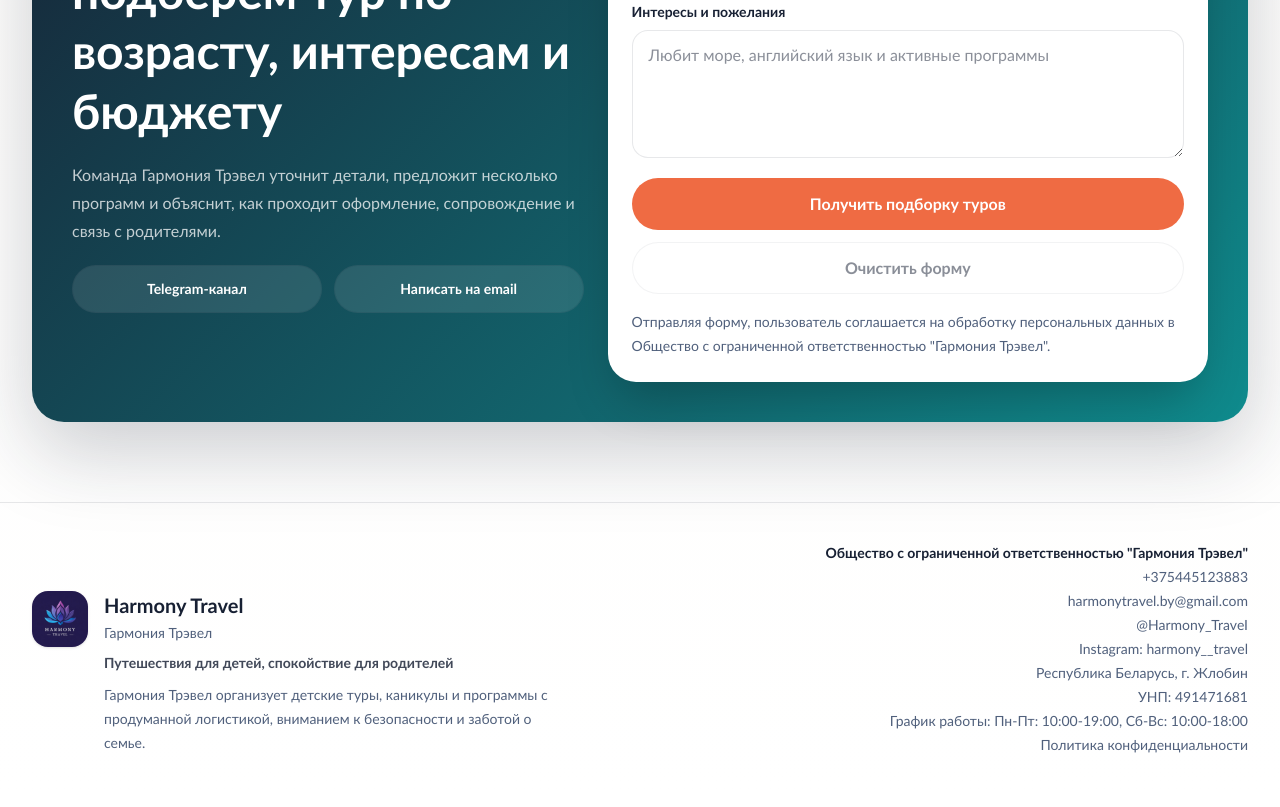
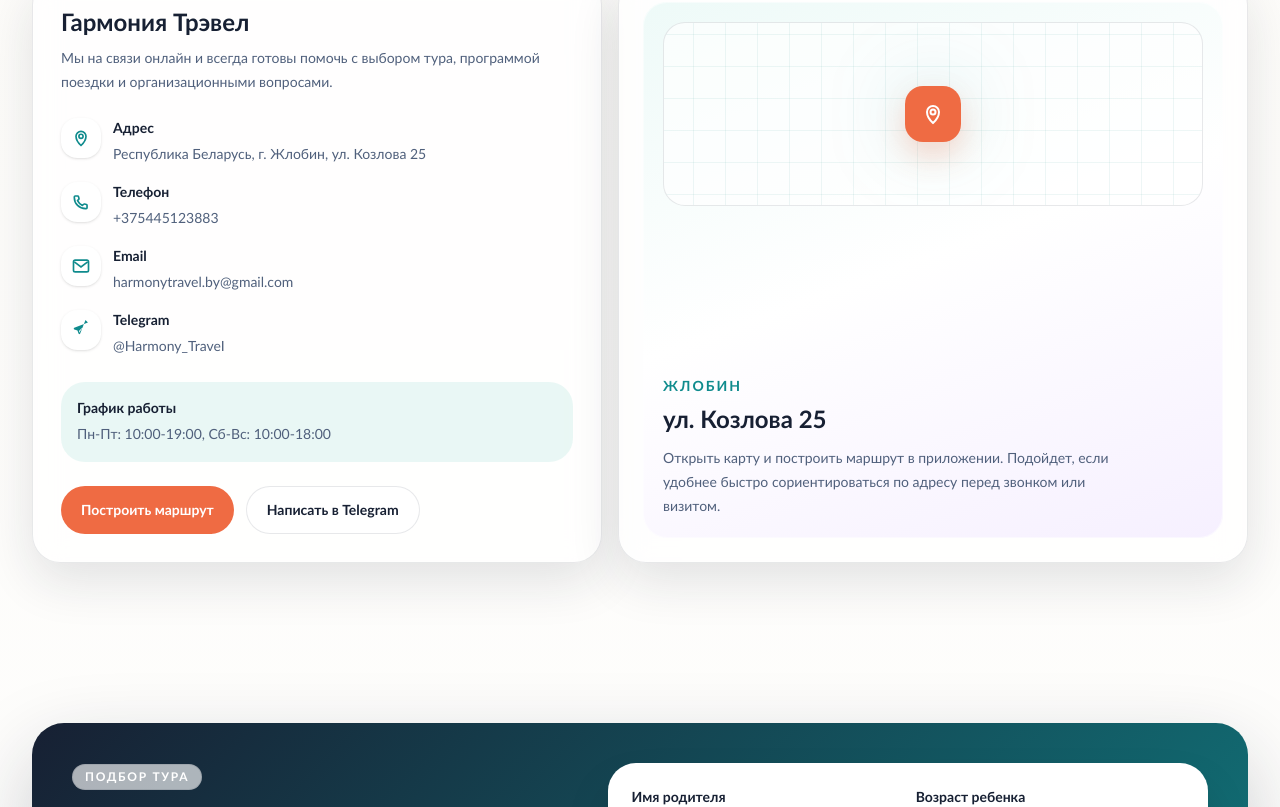
Before and after one commit to bonadysev/HarmonyTravel, a Next.js app: page / in a window 1280 px wide. Shown: the part 10500-11307 px from the top of the page. Built offline with nearby package versions, Linux system fonts and the light colour scheme.

Commit message:
upd site-footer

```diff
--- a/app/page.tsx
+++ b/app/page.tsx
@@ -3,6 +3,7 @@
 import { HeroSection } from "@/components/hero-section";
 import { HowItWorksSection } from "@/components/how-it-works-section";
 import { LeadFormSection } from "@/components/lead-form-section";
+import { LocationSection } from "@/components/location-section";
 import { MobileStickyContactBar } from "@/components/mobile-sticky-contact-bar";
 import { ReviewsSection } from "@/components/reviews-section";
 import { SafetySection } from "@/components/safety-section";
@@ -23,6 +24,7 @@
       <HowItWorksSection />
       <ReviewsSection />
       <FaqSection />
+      <LocationSection />
       <LeadFormSection />
       <SiteFooter />
       <MobileStickyContactBar />
--- /dev/null
+++ b/components/location-section.tsx
@@ -0,0 +1,166 @@
+import { brand } from "@/data";
+
+function ContactIcon({
+  children,
+}: {
+  children: React.ReactNode;
+}) {
+  return (
+    <span className="inline-flex h-10 w-10 shrink-0 items-center justify-center rounded-2xl bg-white shadow-sm">
+      {children}
+    </span>
+  );
+}
+
+export function LocationSection() {
+  return (
+    <section id="location" className="py-16 sm:py-20">
+      <div className="section-shell">
+        <div className="space-y-5">
+          <span className="eyebrow">Контакты и адрес</span>
+          <h2 className="section-title">Как нас найти</h2>
+          <p className="section-copy">
+            Если вам удобнее обсудить поездку лично или быстро построить маршрут, мы собрали
+            все контакты и адрес в одном месте.
+          </p>
+        </div>
+
+        <div className="mt-10 grid gap-4 lg:grid-cols-[0.95fr_1.05fr]">
+          <div className="glass-card rounded-[28px] border p-6 sm:p-7">
+            <h3 className="text-2xl font-black">{brand.displayName}</h3>
+            <p className="mt-2 text-sm leading-6 text-[color:var(--ink-soft)]">
+              Мы на связи онлайн и всегда готовы помочь с выбором тура, программой поездки и
+              организационными вопросами.
+            </p>
+
+            <div className="mt-6 space-y-4">
+              <div className="flex items-start gap-3">
+                <ContactIcon>
+                  <svg viewBox="0 0 24 24" className="h-5 w-5 fill-none stroke-[color:var(--accent)] stroke-2" aria-hidden="true">
+                    <path d="M12 21s6-5.4 6-11a6 6 0 1 0-12 0c0 5.6 6 11 6 11Z" />
+                    <circle cx="12" cy="10" r="2.5" />
+                  </svg>
+                </ContactIcon>
+                <div>
+                  <p className="text-sm font-black text-[color:var(--foreground)]">Адрес</p>
+                  <p className="mt-1 text-sm leading-6 text-[color:var(--ink-soft)]">
+                    Республика Беларусь, г. Жлобин, ул. Козлова 25
+                  </p>
+                </div>
+              </div>
+
+              <div className="flex items-start gap-3">
+                <ContactIcon>
+                  <svg viewBox="0 0 24 24" className="h-5 w-5 fill-none stroke-[color:var(--accent)] stroke-2" aria-hidden="true">
+                    <path
+                      d="M5 4.75h3.03a1 1 0 0 1 .97.76l.58 2.35a1 1 0 0 1-.29.97L7.82 10.3a13.4 13.4 0 0 0 5.88 5.88l1.47-1.47a1 1 0 0 1 .97-.29l2.35.58a1 1 0 0 1 .76.97V19a1 1 0 0 1-1 1h-1c-7.32 0-13.25-5.93-13.25-13.25v-1a1 1 0 0 1 1-1Z"
+                      strokeLinecap="round"
+                      strokeLinejoin="round"
+                    />
+                  </svg>
+                </ContactIcon>
+                <div>
+                  <p className="text-sm font-black text-[color:var(--foreground)]">Телефон</p>
+                  <a href={`tel:${brand.phone}`} className="mt-1 inline-flex text-sm leading-6 text-[color:var(--ink-soft)] hover:text-[color:var(--accent)]">
+                    {brand.phone}
+                  </a>
+                </div>
+              </div>
+
+              <div className="flex items-start gap-3">
+                <ContactIcon>
+                  <svg viewBox="0 0 24 24" className="h-5 w-5 fill-none stroke-[color:var(--accent)] stroke-2" aria-hidden="true">
+                    <rect x="3" y="5" width="18" height="14" rx="2" />
+                    <path d="m4 7 8 6 8-6" />
+                  </svg>
+                </ContactIcon>
+                <div>
+                  <p className="text-sm font-black text-[color:var(--foreground)]">Email</p>
+                  <a href={`mailto:${brand.email}`} className="mt-1 inline-flex text-sm leading-6 text-[color:var(--ink-soft)] hover:text-[color:var(--accent)]">
+                    {brand.email}
+                  </a>
+                </div>
+              </div>
+
+              <div className="flex items-start gap-3">
+                <ContactIcon>
+                  <svg viewBox="0 0 24 24" className="h-5 w-5 fill-current text-[color:var(--accent)]" aria-hidden="true">
+                    <path d="M20.67 3.33a1 1 0 0 0-1.06-.17L3.94 9.41a1 1 0 0 0 .09 1.87l3.74 1.25 1.25 3.74a1 1 0 0 0 .74.66 1 1 0 0 0 .22.03 1 1 0 0 0 .91-.58l6.25-15.67a1 1 0 0 0-.47-1.38Zm-9.9 10.61-.53 1.33-.7-2.09 5.31-5.31-4.08 6.07Z" />
+                  </svg>
+                </ContactIcon>
+                <div>
+                  <p className="text-sm font-black text-[color:var(--foreground)]">Telegram</p>
+                  <a
+                    href={brand.telegramUrl}
+                    target="_blank"
+                    rel="noreferrer"
+                    className="mt-1 inline-flex text-sm leading-6 text-[color:var(--ink-soft)] hover:text-[color:var(--accent)]"
+                  >
+                    {brand.telegramChannel}
+                  </a>
+                </div>
+              </div>
+            </div>
+
+            <div className="mt-6 rounded-[24px] bg-[color:var(--accent-soft)]/35 p-4">
+              <p className="text-sm font-black text-[color:var(--foreground)]">График работы</p>
+              <p className="mt-1 text-sm leading-6 text-[color:var(--ink-soft)]">{brand.schedule}</p>
+            </div>
+
+            <div className="mt-6 flex flex-col gap-3 sm:flex-row">
+              <a
+                href={brand.googleMapsUrl}
+                target="_blank"
+                rel="noreferrer"
+                className="inline-flex min-h-12 items-center justify-center rounded-full bg-[color:var(--brand)] px-5 text-sm font-black text-white transition hover:bg-[color:var(--brand-deep)]"
+              >
+                Построить маршрут
+              </a>
+              <a
+                href={brand.telegramUrl}
+                target="_blank"
+                rel="noreferrer"
+                className="inline-flex min-h-12 items-center justify-center rounded-full border border-[color:var(--foreground)]/10 bg-white px-5 text-sm font-bold text-[color:var(--foreground)] transition hover:border-[color:var(--accent)] hover:text-[color:var(--accent)]"
+              >
+                Написать в Telegram
+              </a>
+            </div>
+          </div>
+
+          <a
+            href={brand.googleMapsUrl}
+            target="_blank"
+            rel="noreferrer"
+            className="glass-card rounded-[28px] border p-4 sm:p-6"
+          >
+            <div className="flex h-full min-h-[300px] flex-col justify-between overflow-hidden rounded-[24px] bg-[linear-gradient(160deg,#eefaf8,#ffffff_48%,#f6f0ff)] p-5 shadow-[inset_0_0_0_1px_rgba(255,255,255,0.5)]">
+              <div className="relative overflow-hidden rounded-[22px] border border-white/60 bg-white/65 p-4">
+                <div className="absolute inset-0 opacity-60 [background-image:linear-gradient(rgba(19,134,125,0.12)_1px,transparent_1px),linear-gradient(90deg,rgba(19,134,125,0.12)_1px,transparent_1px)] [background-position:center] [background-size:32px_32px]" />
+                <div className="relative z-10 flex min-h-[150px] items-center justify-center">
+                  <div className="relative">
+                    <span className="absolute left-1/2 top-1/2 h-16 w-16 -translate-x-1/2 -translate-y-1/2 rounded-full bg-[color:var(--accent)]/18 blur-2xl" />
+                    <span className="relative inline-flex h-14 w-14 items-center justify-center rounded-[18px] bg-[color:var(--brand)] text-white shadow-[0_14px_30px_rgba(244,106,64,0.24)]">
+                      <svg viewBox="0 0 24 24" className="h-6 w-6 fill-none stroke-current stroke-2" aria-hidden="true">
+                        <path d="M12 21s6-5.4 6-11a6 6 0 1 0-12 0c0 5.6 6 11 6 11Z" />
+                        <circle cx="12" cy="10" r="2.5" />
+                      </svg>
+                    </span>
+                  </div>
+                </div>
+              </div>
+
+              <div className="mt-6">
+                <p className="text-sm font-black uppercase tracking-[0.14em] text-[color:var(--accent)]">Жлобин</p>
+                <h3 className="mt-2 text-2xl font-black leading-tight">ул. Козлова 25</h3>
+                <p className="mt-3 max-w-md text-sm leading-6 text-[color:var(--ink-soft)]">
+                  Открыть карту и построить маршрут в приложении. Подойдет, если удобнее быстро
+                  сориентироваться по адресу перед звонком или визитом.
+                </p>
+              </div>
+            </div>
+          </a>
+        </div>
+      </div>
+    </section>
+  );
+}
--- a/components/site-footer.tsx
+++ b/components/site-footer.tsx
@@ -3,11 +3,11 @@
 
 export function SiteFooter() {
   return (
-    <footer className="border-t border-black/5 py-10">
-      <div className="section-shell flex flex-col gap-6 lg:flex-row lg:items-end lg:justify-between">
+    <footer className="border-t border-black/5 py-8">
+      <div className="section-shell flex flex-col gap-5 lg:flex-row lg:items-end lg:justify-between">
         <BrandSignature />
 
-        <div className="grid gap-1 text-sm text-[color:var(--ink-soft)] sm:text-right">
+        <div className="grid gap-1.5 text-sm leading-6 text-[color:var(--ink-soft)] sm:text-right">
           <p className="font-bold text-[color:var(--foreground)]">{brand.legalName}</p>
           <a href={`tel:${brand.phone}`}>{brand.phone}</a>
           <a href={`mailto:${brand.email}`}>{brand.email}</a>
@@ -16,8 +16,8 @@
             Instagram: {brand.instagramHandle}
           </a>
           <p>{brand.legalAddress}</p>
+          <p>График работы: {brand.schedule}</p>
           <p>УНП: {brand.unp}</p>
-          <p>График работы: {brand.schedule}</p>
           <a href="#top">Политика конфиденциальности</a>
         </div>
       </div>
--- a/data/company.ts
+++ b/data/company.ts
@@ -15,6 +15,8 @@
   email: "harmonytravel.by@gmail.com",
   director: "Овсяникова И.В.",
   logoPath: `${repoBasePath}/harmony-travel-logo.jpg`,
+  googleMapsUrl:
+    "https://www.google.com/maps/search/?api=1&query=%D0%A0%D0%B5%D1%81%D0%BF%D1%83%D0%B1%D0%BB%D0%B8%D0%BA%D0%B0+%D0%91%D0%B5%D0%BB%D0%B0%D1%80%D1%83%D1%81%D1%8C%2C+%D0%B3.+%D0%96%D0%BB%D0%BE%D0%B1%D0%B8%D0%BD%2C+%D1%83%D0%BB.+%D0%9A%D0%BE%D0%B7%D0%BB%D0%BE%D0%B2%D0%B0+25",
   unp: "491471681",
   schedule: "Пн-Пт: 10:00-19:00, Сб-Вс: 10:00-18:00",
 };
--- a/data/types.ts
+++ b/data/types.ts
@@ -11,6 +11,7 @@
   email: string;
   director: string;
   logoPath: string;
+  googleMapsUrl: string;
   unp: string;
   schedule: string;
 };
```
